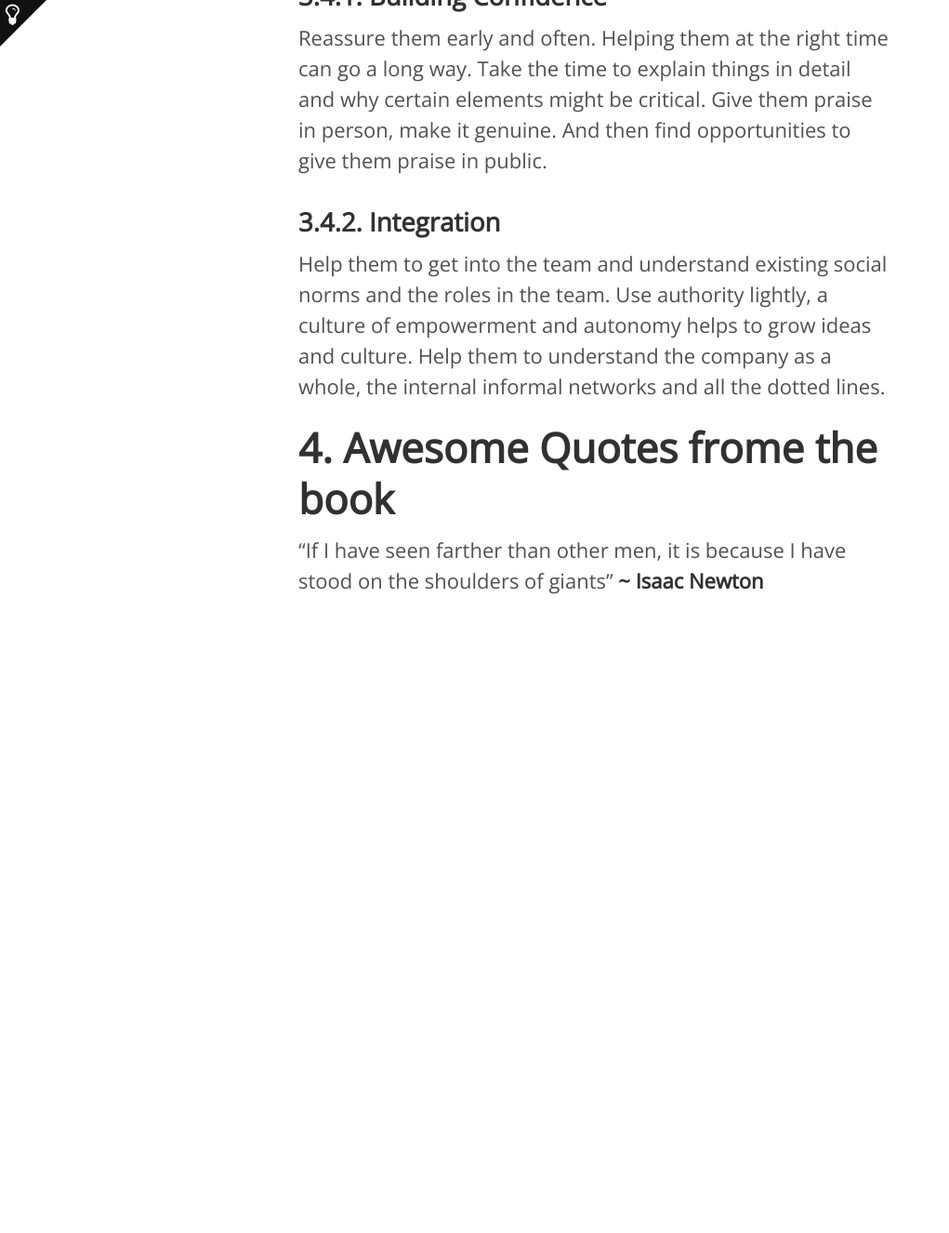
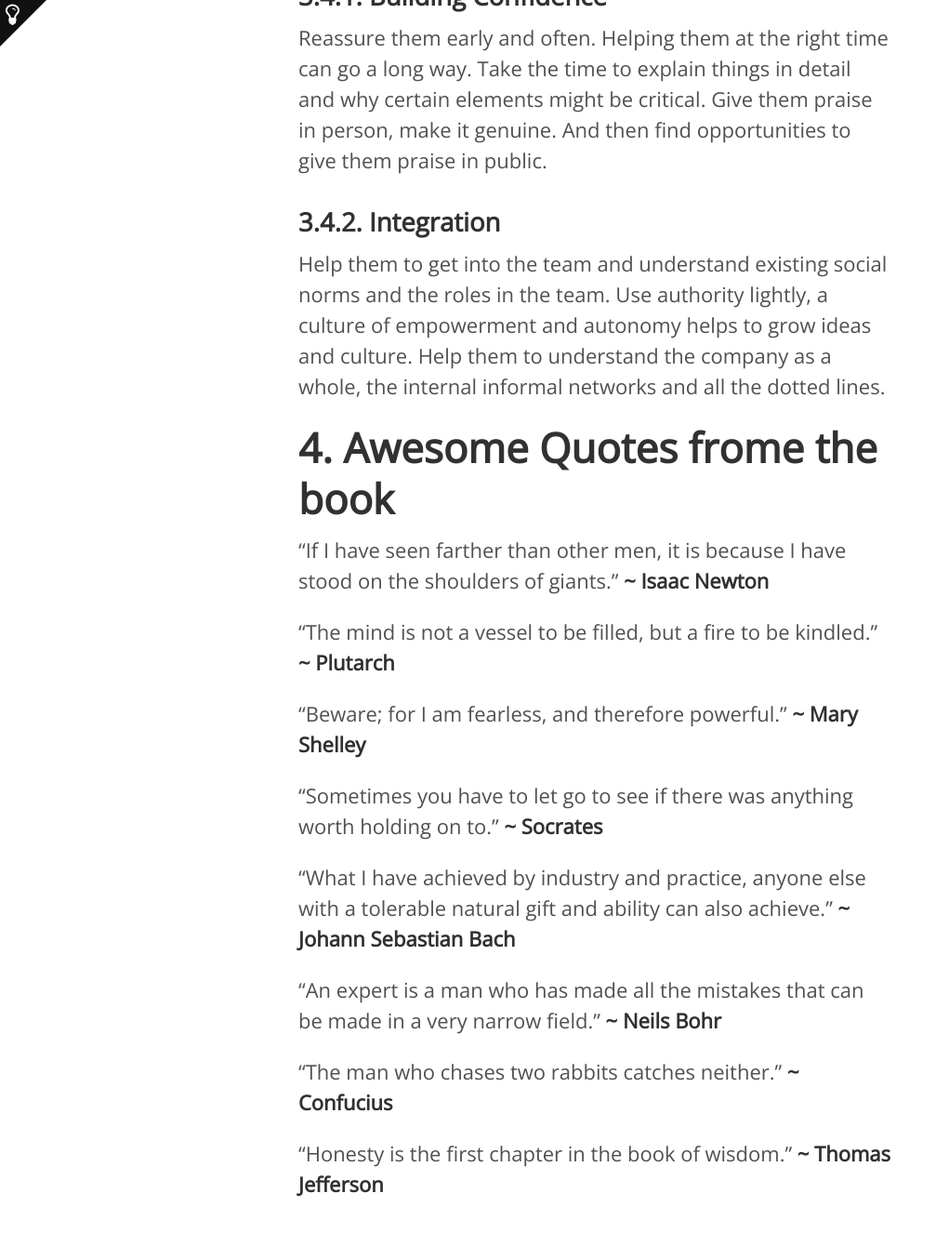
Before and after one commit to foopod/blog-2.0, a Jekyll site: the page built from _notes/mastering-coaching.md, in a window 1280 px wide and 1400 px high, scrolled down 17766 px. Shown: the top 1326 px of the window at 93% size, without its empty margins (0-1021 px from the left). Built offline with Jekyll 4.4.1, drawn with Linux system fonts in a browser that asks for light colours; nearby versions of some CDN libraries; before the commit the page ends 18517 px from its top, so only the background shows below that.

Commit message:
Update mastering-coaching.md

```diff
--- a/_notes/mastering-coaching.md
+++ b/_notes/mastering-coaching.md
@@ -369,4 +369,18 @@ Help them to get into the team and understand existing social norms and the role
 
 # 4. Awesome Quotes frome the book
 
-"If I have seen farther than other men, it is because I have stood on the shoulders of giants" **~ Isaac Newton**
+"If I have seen farther than other men, it is because I have stood on the shoulders of giants." **~ Isaac Newton**
+
+"The mind is not a vessel to be filled, but a fire to be kindled." **~ Plutarch**
+
+"Beware; for I am fearless, and therefore powerful." **~ Mary Shelley**
+
+"Sometimes you have to let go to see if there was anything worth holding on to." **~ Socrates**
+
+"What I have achieved by industry and practice, anyone else with a tolerable natural gift and ability can also achieve." **~ Johann Sebastian Bach**
+
+"An expert is a man who has made all the mistakes that can be made in a very narrow field." **~ Neils Bohr**
+
+"The man who chases two rabbits catches neither." **~ Confucius**
+
+"Honesty is the first chapter in the book of wisdom." **~ Thomas Jefferson**
```
